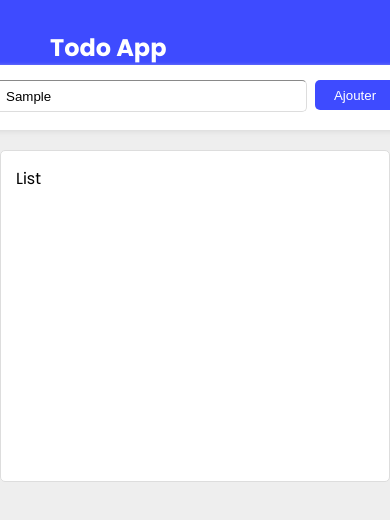
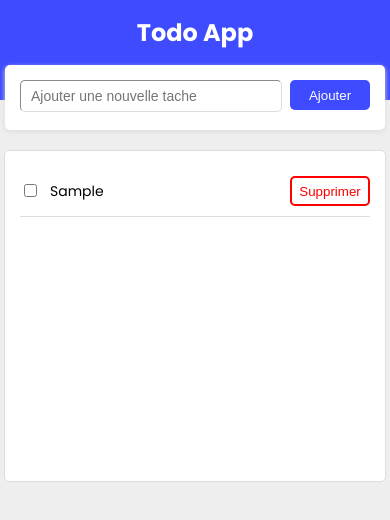
Before and after one commit to dilane3/todo-app-gdsc, a plain HTML site: page index.html in a window 390 px wide. Both pictures are taken after typing "Sample" into the empty fields and a click on the button "Ajouter". Drawn offline with Linux system fonts and the light colour scheme.

Commit message:
ajout des operations de base et reglage du responsive

```diff
--- a/css/style.css
+++ b/css/style.css
@@ -14,12 +14,12 @@ body {
   height: 100vh;
   margin: 0;
   font-family: "Poppins-Regular";
+  background: #eee;
 }
 
 .container {
   width: 100%;
   height: 100%;
-  background: #eee;
 }
 
 .header {
@@ -62,6 +62,7 @@ body {
   border-width: 1px;
   border-color: #dddddd;
   transition: all .6s;
+  font-size: 14px;
 }
 
 .todo-editor input:focus {
@@ -70,7 +71,8 @@ body {
   border: 0;
 }
 
-.btn-create {
+.btn-create,
+.delete-todo {
   width: 80px;
   height: 30px;
   border-radius: 5px;
@@ -103,4 +105,59 @@ body {
   margin-top: 50px;
   padding: 15px;
   background-color: #fff;
+  overflow-y: scroll;
+  overflow-x: hidden;
+  scrollbar-width: thin;
 }
+
+.todo {
+  display: flex;
+  justify-content: space-between;
+  align-items: center;
+  padding: 10px 0;
+  border-bottom: 1px solid #ddd;
+}
+
+.todo > div {
+  width: calc(100% - 110px);
+  display: flex;
+  flex-direction: row;
+  justify-content: flex-start;
+  align-items: flex-start;
+}
+
+.todo.marked .todo-text {
+  text-decoration: line-through;
+  color: grey;
+}
+
+.todo-text {
+  font-size: 14px;
+  margin-left: 10px;
+}
+
+.delete-todo {
+  border: 2px solid red;
+  color: red;
+  background-color: #fff;
+  align-self: flex-start;
+}
+
+.delete-todo:hover {
+  cursor: pointer;
+}
+
+@media screen and (max-width: 800px) {
+  .logo {
+    top: 15px;
+    left: 50%;
+    transform: translateX(-50%);
+  }
+}
+
+@media screen and (max-width: 450px) {
+  .todo-editor,
+  .list-todo {
+    width: calc(100% - 40px);
+  }
+}
--- a/index.html
+++ b/index.html
@@ -14,17 +14,20 @@
       <span class="logo">Todo App</span>
 
       <section class="todo-editor">
-        <input type="text" placeholder="Ajouter une nouvelle tache" />
-        <button class="btn-create">Ajouter</button>
+        <input type="text" placeholder="Ajouter une nouvelle tache" id="text-input" />
+        <button class="btn-create" id="btn-create">Ajouter</button>
       </section>
     </header>
 
     <section class="content">
-      <article class="list-todo">List</article>
+      <section class="list-todo" id="list-todo">
+        <!-- Liste des taches ici -->
+      </section>
     </section>
   </main>
 
   <script src="./lib/axios.min.js"></script>
+  <script src="./js/operations.js"></script>
   <script src="./js/script.js"></script>
 </body>
 </html>
--- /dev/null
+++ b/js/operations.js
@@ -0,0 +1,47 @@
+// Declarations de quelques operations
+
+// Creation d'une todo
+const createTodo = (data, target) => {
+  console.log(data)
+  // creation des elements html
+  const todoContainer = document.createElement("article")
+  const dataContainer = document.createElement("div")
+  const checkboxInput = document.createElement("input")
+  const todoText = document.createElement("span")
+  const deleteBtn = document.createElement("button")
+
+  // Ajout d'attributs
+  todoContainer.classList.add("todo")
+  checkboxInput.type = "checkbox"
+  todoText.innerText = data
+  todoText.classList.add("todo-text")
+  deleteBtn.innerText = "Supprimer"
+  deleteBtn.classList.add("delete-todo")
+  deleteBtn.onclick = () => deleteTodo(todoContainer)
+  checkboxInput.onclick = () => markTodo(todoContainer, checkboxInput)
+
+  // Imbrication des elements
+  dataContainer.appendChild(checkboxInput)
+  dataContainer.appendChild(todoText)
+
+  todoContainer.appendChild(dataContainer)
+  todoContainer.appendChild(deleteBtn)
+
+  // Ajout du todo dans le DOM
+  target.appendChild(todoContainer)
+}
+
+// Suppression d'une todo
+const deleteTodo = (todoElement) => {
+  const parent = todoElement.parentNode
+
+  parent.removeChild(todoElement)
+}
+
+// Mark todo
+const markTodo = (todoContainer, checkboxInput) => {
+  todoContainer.classList.toggle("marked")
+  // checkboxInput.checked = !checkboxInput.checked
+
+  console.log(checkboxInput)
+}
--- a/js/script.js
+++ b/js/script.js
@@ -0,0 +1,34 @@
+// Declaration des variables
+const textInput = document.getElementById("text-input")
+const btnCreate = document.getElementById("btn-create")
+const listTodo = document.getElementById("list-todo")
+let deleteBtns = document.querySelectorAll(".delete-todo")
+
+
+// Gestion des evenements
+
+// Creation d'une todo
+btnCreate.addEventListener("click", (e) => {
+  e.preventDefault()
+
+  const value = textInput.value
+
+  if (value.length > 0) {
+    createTodo(value, listTodo)
+
+    textInput.value = ""
+
+    // Reselection des boutons
+    deleteBtns = document.querySelectorAll(".delete-todo")
+  }
+})
+
+// Suppression d'une todo
+// deleteBtns.forEach(btn => {
+//   btn.onclick = (e) => {
+//     e.preventDefault()
+//     console.log("hello")
+
+//     deleteTodo(btn.parentNode)
+//   }
+// })
```
